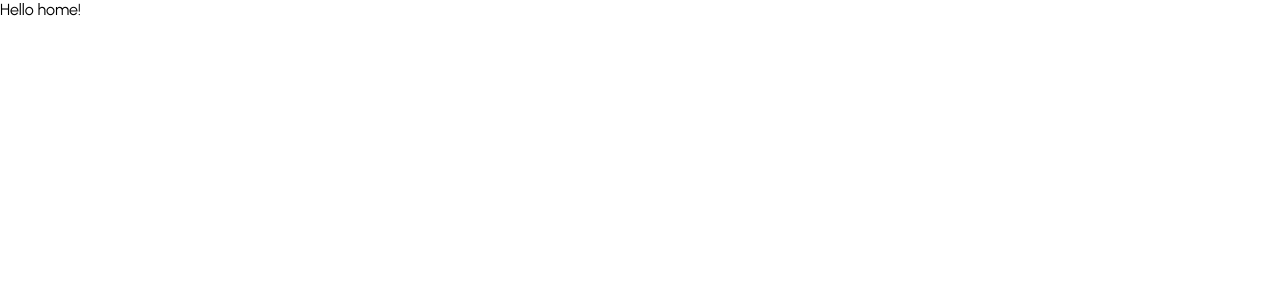
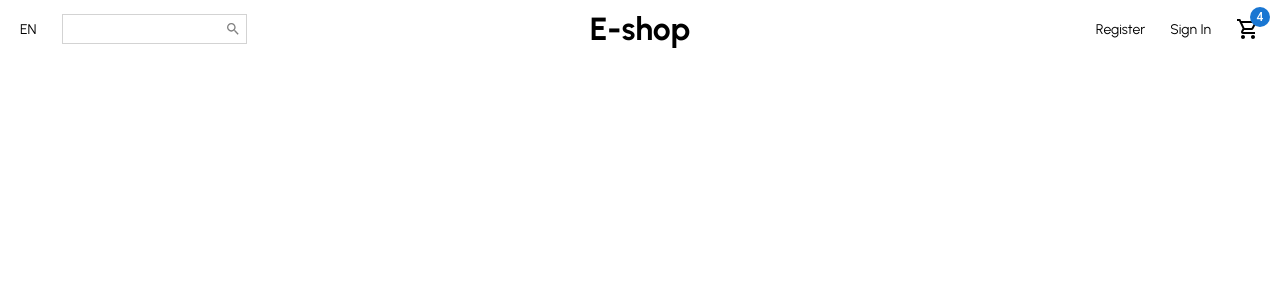
Before and after one commit to jonandonigv/Eshop, a React (Create React App) app in the folder client/: page / in a window 1280 px wide. Shown: the top 300 px of the page. Built offline with nearby package versions, Linux system fonts and the light colour scheme.

Commit message:
Navbar added

```diff
--- a/client/src/pages/Home/Home.jsx
+++ b/client/src/pages/Home/Home.jsx
@@ -1,7 +1,10 @@
 import React from 'react';
+import { Announcement } from '../../components/Announcement/Announcement';
+import { Navbar } from '../../components/Navbar/Navbar';
 
 export const Home = () => {
   return <div>
-      <p>Hello home!</p>
+      <Navbar />
+      {/* <Announcement /> */}
   </div>;
 };
```
